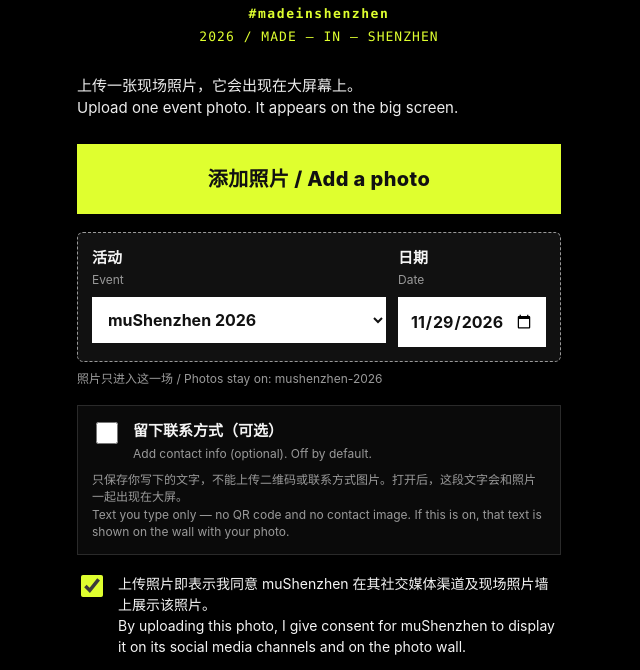
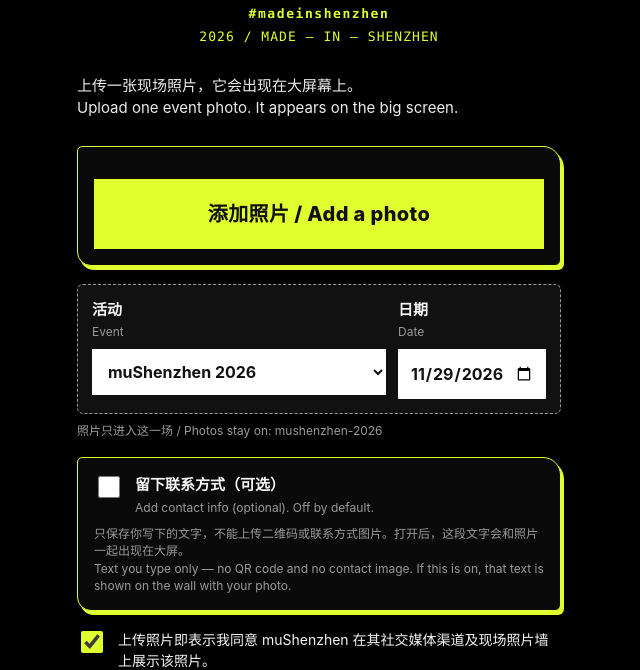
Before and after one commit to xiaoyug/mufriends-wall, a website: page upload/index.html in a window 1280 px wide. Shown: the part 148-818 px from the top of the page, without its empty margins (321-961 px from the left). Drawn offline with Linux system fonts and the light colour scheme.

Commit message:
Give the photo, event, and contact blocks their own cards.
The photo card holds the preview, caption, and photo button. Event and date stay in the dashed card. Contact stays its own card.

Co-authored-by: helinaio <helinaio@users.noreply.github.com>

```diff
--- a/upload/index.html
+++ b/upload/index.html
@@ -82,7 +82,14 @@
   }
   #status { min-height: 1.4em; margin: 12px 0 0; font-size: 14px; color: #DFFF2F; }
   .hint { margin: 8px 0 0; font-size: 12px; line-height: 1.45; color: #9a9a9a; }
-  .card { margin-top: 18px; padding: 14px; border: 1px solid #2a2a2a; background: #0a0a0a; }
+  .card {
+    margin-top: 18px;
+    padding: 16px;
+    border: 1.5px solid #DFFF2F;
+    border-radius: 5px 18px 6px 14px;
+    box-shadow: 3px 4px 0 #DFFF2F;
+    background: #0a0a0a;
+  }
   .toggle { display: flex; gap: 12px; align-items: flex-start; font-weight: 700; }
   .toggle input, .consent input { width: 22px; height: 22px; margin-top: 2px; flex: none; accent-color: #DFFF2F; }
   .toggle-copy { font-size: 15px; }
@@ -118,12 +125,14 @@
 </header>
 <p class="lead">上传一张现场照片，它会出现在大屏幕上。<br>Upload one event photo. It appears on the big screen.</p>
 <main>
+  <section class="card" id="photo-card" aria-label="照片 / Photo">
     <img id="preview" alt="照片预览 / Photo preview">
     <label class="field" id="caption-wrap" for="caption" hidden>一句话（可选）<span>Caption (optional)</span>
       <textarea id="caption" maxlength="140" placeholder="想写在照片旁边的话 / A short note next to the photo"></textarea>
     </label>
     <label class="big" id="pick-label" for="photo">添加照片 / Add a photo</label>
     <input class="file" id="photo" type="file" accept="image/*">
+  </section>
   <section class="event-row" aria-label="活动 / Event">
     <label class="field" for="event">活动 <span>Event</span>
       <select id="event"></select>
```
Lines whose indentation alone changed are shown as unchanged.
